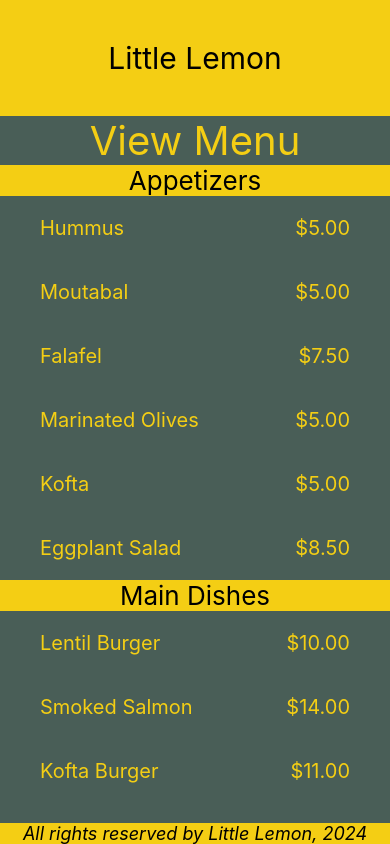
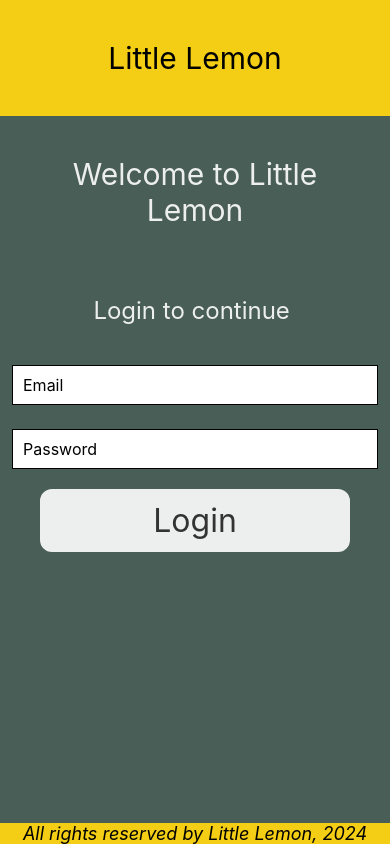
Before and after one commit to ingridmidia/little-lemon-react-native, a React Native app: screen / in a window 390 px wide. Built offline with nearby package versions, Linux system fonts and the light colour scheme.

Commit message:
add login screen

```diff
--- a/App.js
+++ b/App.js
@@ -3,6 +3,7 @@
 import LittleLemonFooter from "./components/LittleLemonFooter";
 import WelcomeScreen from "./components/WelcomeScreen";
 import Menu from "./components/Menu";
+import LoginScreen from "./components/LoginScreen";
 
 export default function App() {
   return (
@@ -10,7 +11,8 @@
       <View style={styles.container}>
         <LittleLemonHeader />
         {/* <WelcomeScreen /> */}
-        <Menu />
+        {/* <Menu /> */}
+        <LoginScreen />
       </View>
       <View style={styles.footer}>
         <LittleLemonFooter />
--- /dev/null
+++ b/components/LoginScreen.js
@@ -0,0 +1,98 @@
+import { useState } from "react";
+import {
+  ScrollView,
+  Text,
+  StyleSheet,
+  TextInput,
+  KeyboardAvoidingView,
+  Platform,
+  Pressable,
+} from "react-native";
+
+export default function LoginScreen() {
+  const [email, onChangeEmail] = useState("");
+  const [password, onChangePassword] = useState("");
+  const [loggedIn, setLoginMessage] = useState(false);
+
+  return (
+    <KeyboardAvoidingView
+      style={styles.container}
+      behavior={Platform.OS === "ios" ? "padding" : "height"}
+    >
+      <ScrollView keyboardDismissMode="on-drag">
+        <Text style={styles.headerText}>Welcome to Little Lemon</Text>
+        {loggedIn && <Text style={styles.headerText}>You are logged in!</Text>}
+        {!loggedIn && (
+          <>
+            <Text style={styles.regularText}>Login to continue </Text>
+            <TextInput
+              value={email}
+              onChangeText={onChangeEmail}
+              style={styles.input}
+              placeholder="Email"
+              keyboardType={"email-address"}
+            />
+            <TextInput
+              value={password}
+              onChangeText={onChangePassword}
+              style={styles.input}
+              placeholder="Password"
+              secureTextEntry={true}
+            />
+            <Pressable
+              style={styles.button}
+              onPress={() => {
+                setLoginMessage(!loggedIn);
+              }}
+            >
+              <Text style={styles.buttonText}>Login</Text>
+            </Pressable>
+          </>
+        )}
+      </ScrollView>
+    </KeyboardAvoidingView>
+  );
+}
+
+const styles = StyleSheet.create({
+  container: {
+    flex: 1,
+  },
+  headerText: {
+    padding: 40,
+    fontSize: 30,
+    color: "#EDEFEE",
+    textAlign: "center",
+  },
+  regularText: {
+    fontSize: 24,
+    padding: 20,
+    marginVertical: 8,
+    color: "#EDEFEE",
+    textAlign: "center",
+  },
+  input: {
+    height: 40,
+    margin: 12,
+    borderWidth: 1,
+    padding: 10,
+    fontSize: 16,
+    borderColor: "EDEFEE",
+    backgroundColor: "white",
+  },
+  button: {
+    fontSize: 22,
+    padding: 10,
+    marginVertical: 8,
+    margin: 40,
+    backgroundColor: "#EDEFEE",
+    borderColor: "#EDEFEE",
+    borderWidth: 2,
+    borderRadius: 12,
+  },
+  buttonText: {
+    color: "#333333",
+    textAlign: "center",
+    fontSize: 32,
+  },
+});
--- a/components/WelcomeScreen.js
+++ b/components/WelcomeScreen.js
@@ -1,16 +1,32 @@
-import * as React from "react";
-import { Text, ScrollView, StyleSheet } from "react-native";
+import React, { useState, } from "react";
+import { Text, ScrollView, StyleSheet, TextInput, KeyboardAvoidingView, Platform } from "react-native";
 
 export default function WelcomeScreen() {
+  const [firstName, onChangeFirstName] = useState("");
+
   return (
-    <ScrollView indicatorStyle={"white"} style={welcomeStyle.container}>
-      <Text style={welcomeStyle.titleText}>Welcome to Little Lemon</Text>
-      <Text style={welcomeStyle.text}>
-        Little Lemon is a charming neighborhood bistro that serves simple food
-        and classic cocktails in a lively but casual environment. We would love
-        to hear more about your experience with us!
-      </Text>
-    </ScrollView>
+    <KeyboardAvoidingView
+      style={welcomeStyle.container}
+      behavior={Platform.OS === "ios" ? "padding" : "height"}
+    >
+      <ScrollView
+        indicatorStyle={"white"}
+        keyboardDismissMode="on-drag"
+      >
+        <Text style={welcomeStyle.titleText}>Welcome to Little Lemon</Text>
+        <Text style={welcomeStyle.text}>
+          Little Lemon is a charming neighborhood bistro that serves simple food
+          and classic cocktails in a lively but casual environment. We would
+          love to hear more about your experience with us!
+        </Text>
+        <TextInput
+          value={firstName}
+          onChangeText={onChangeFirstName}
+          style={welcomeStyle.input}
+          placeholder="First Name"
+        />
+      </ScrollView>
+    </KeyboardAvoidingView>
   );
 }
 
@@ -31,4 +47,13 @@
     padding: 20,
     marginVertical: 8,
   },
+  input: {
+    height: 40,
+    margin: 12,
+    borderWidth: 1,
+    padding: 10,
+    fontSize: 16,
+    borderColor: "EDEFEE",
+    backgroundColor: "white",
+  },
 });
```
